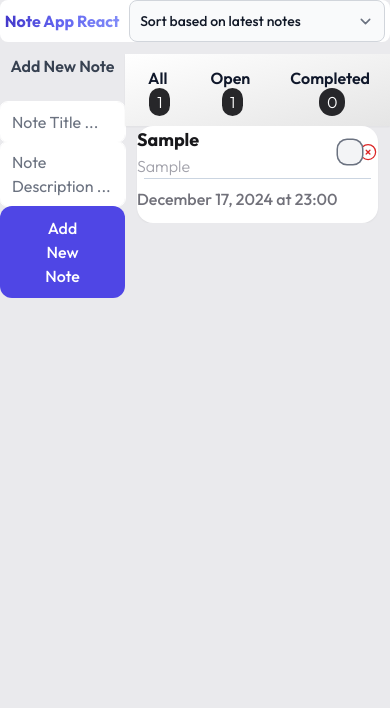
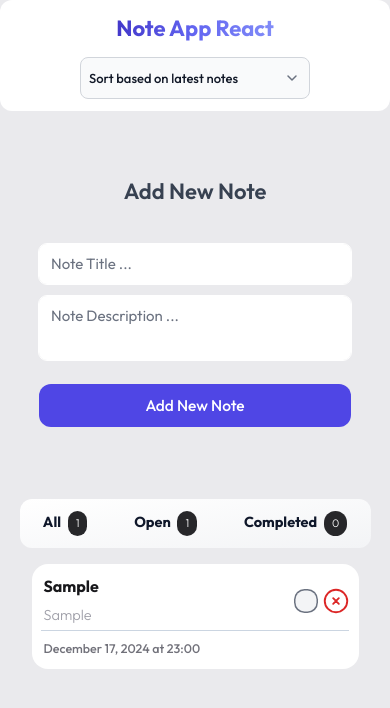
Before and after one commit to rhmti01/Note-App-React, a React (Vite) app: page / in a window 390 px wide. Both pictures are taken after typing "Sample", "Sample" into the empty fields and a click on the button "Add New Note". Shown: the top 708 px of the page. Built offline with nearby package versions, Linux system fonts and the light colour scheme.

Commit message:
mobile screens responsive(up to ss)

```diff
--- a/index.html
+++ b/index.html
@@ -3,7 +3,7 @@
 
 <head>
   <meta charset="UTF-8" />
-  <link rel="icon" type="image/svg+xml" href="/assets/icons/react.png" />
+  <link rel="icon" type="image/svg+xml" href="/assets/icons/react-gr.png" />
   <meta name="viewport" content="width=device-width, initial-scale=1.0" />
   <title>Note App React - Abolfazl Rahmati</title>
   <link rel="preconnect" href="https://fonts.googleapis.com">
--- a/src/App.jsx
+++ b/src/App.jsx
@@ -74,13 +74,13 @@ function App() {
   }
 
   return (
-    <div className=" w-full 2xl:max-w-screen-xl xl:max-w-xll  flex items-center flex-col pb-40 " >
+    <div className=" w-full 2xl:max-w-screen-xl xl:max-w-xll  flex items-center flex-col xg:pb-24 mm:pb-20 ss:pb-10 " >
       <NoteHeader
         sortBy={sortBy}
         onSortNotes={handleSortChange} />
-      <div className=" flex xx:items-start sm:items-center xx:gap-y-0 gap-y-9 justify-evenly xx:flex-row sm:flex-col  w-full bg-yellow-50/ 2xl:mt-2 xl:mt-1  ">
+      <div className=" flex xx:items-start ss:items-center xx:gap-y-0 gap-y-9 justify-evenly xx:flex-row ss:flex-col  w-full bg-yellow-50/ 2xl:mt-2 xl:mt-1  ">
         <AddNewNote onAddNote={handleAddNote} />
-        <div className=" xg:basis-[47%] xx:basis-[50%] xx:w-full  sm:w-[470px] bg-slate-30 w-full my-3  " >
+        <div className=" xg:basis-[47%] xx:basis-[50%] xx:w-full  mm:w-[470px] ss:w-[90%] bg-slate-30 w-full my-3  " >
           <NoteStatus notes={notes} />
           <NoteList
             sortedNotes={handleSortNotes()}
--- a/src/components/AddNewNote.jsx
+++ b/src/components/AddNewNote.jsx
@@ -23,17 +23,17 @@ function AddNewNote({ onAddNote }) {
 
 
     return (
-        <div className="my-3 xx:basis-1/3 sm:w-80 xl:mt-12 xg:mt-16 xx:mt-16 sm:mt-14 w-full  ">
-            <h1 className=" 2xl:text-[27px] xl:text-[25px] xg:text-[24px] xx:text-[23px] sm:text-[24px] font-semibold "  >Add New Note </h1>
+        <div className="my-3 xx:basis-1/3 mm:w-2/3 mm:max-w-96 ss:w-[80%] xl:mt-12 xg:mt-16 xx:mt-16 mm:mt-14 ss:mt-16 w-full  ">
+            <h1 className=" 2xl:text-[27px] xl:text-[25px] xg:text-[24px] xx:text-[23px] mm:text-[24px] ss:text-[22px] font-semibold "  >Add New Note </h1>
             <form className=" flex flex-col " onSubmit={handleSubmit}  >
                 <input value={title} onChange={(e) => setTitle(e.target.value)} type="text" placeholder="Note Title ..."
-                className="hover:shadow-sm text-zinc-800 2xl:my-5 xl:my-4 xg:my-4 xx:my-3.5 sm:my-3 2xl:py-3 xg:py-2.5 sm:py-2.5  2xl:px-4 xg:px-3.5 xx:px-3.5 sm:px-3  2xl:text-[16px] xg:text-[15.5px] sm:text-[15.5px]  rounded-lg outline  placeholder-gray-500 outline-1 focus:outline-2 border-none focus:outline-offset-0  focus:outline-indigo-700 outline-white
+                    className="hover:shadow-mm text-zinc-800 2xl:my-5 xl:my-4 xg:my-4 xx:my-3.5 mm:my-3 ss:my-3 2xl:py-3 xg:py-2.5 mm:py-2.5 ss:py-2  2xl:px-4 xg:px-3.5 xx:px-3.5 mm:px-3 ss:px-3  2xl:text-[16px] xg:text-[15.5px] mm:text-[15.5px] ss:text-[15px] rounded-lg outline  placeholder-gray-500 outline-1 focus:outline-2 border-none focus:outline-offset-0  focus:outline-indigo-700 outline-white
                  bg-white xl:w-full xg:w-[87%] xx:w-[83%] mx-auto w-full " />
-                <textarea value={description} onChange={(e) => setDescription(e.target.value)} cols={2} id="" name="" type="text" placeholder="Note Description ..."
-                className=" w-full xg:w-[87%] xx:w-[83%] hover:shadow-sm text-zinc-800  placeholder-gray-500 2xl:py-3 xl:py-2.5 xg:py-2.5 2xl:px-4 xl:px-3.5 xg:px-3
-                 2xl:mb-5 xl:mb-4 xg:mb-3 2xl:text-[16px] xl:text-[15.5px] xg:text-[15.5px] sm:text-[15.5px] outline  resize-none overflow-hidden outline-1 border-none focus:outline-offset-0 focus:outline-2 outline-white  focus:outline-indigo-700 bg-white rounded-lg xl:w-full  mx-auto  " />
-                <button  type="submit"
-                className=" w-full xl:w-full xg:w-[87%] xx:w-[83%] mx-auto bg-indigo-600 px-8 py-2.5 rounded-xl font-medium 2xl:text-[18px] xg:text-[17px] xx:text-[16.5px] sm:text-[16px] text-white xl:mt-5 xg:mt-8 xx:mt-7 sm:mt-6 " >Add New Note</button>
+                <textarea value={description} onChange={(e) => setDescription(e.target.value)} cols={3} id="" name="" type="text" placeholder="Note Description ..."
+                    className=" w-full xg:w-[87%] xx:w-[83%] hover:shadow-mm text-zinc-800  placeholder-gray-500 2xl:py-3 xl:py-2.5 xg:py-2.5 ss:py-2 2xl:px-4 xl:px-3.5 xg:px-3 ss:px-3
+                 2xl:mb-5 xl:mb-4 xg:mb-3 2xl:text-[16px] xl:text-[15.5px] xg:text-[15.5px] mm:text-[15.5px] ss:text-[15px] outline  resize-none overflow-hidden outline-1 border-none focus:outline-offset-0 focus:outline-2 outline-white  focus:outline-indigo-700 bg-white rounded-lg xl:w-full  mx-auto  " />
+                <button type="submit"
+                    className=" w-full xl:w-full xg:w-[87%] xx:w-[83%] mx-auto bg-indigo-600 px-8 py-2.5 rounded-xl font-medium 2xl:text-[18px] xg:text-[17px] xx:text-[16.5px] mm:text-[16px] ss:text-[15.5px] text-white xl:mt-5 xg:mt-8 xx:mt-7 mm:mt-6 ss:mt-6" >Add New Note</button>
             </form>
         </div>
     )
--- a/src/components/NoteHeader.jsx
+++ b/src/components/NoteHeader.jsx
@@ -2,17 +2,17 @@
 function NoteHeader({ sortBy, onSortNotes }) {
 
     return (
-        <div className=" w-full 2xl:h-20 xl:h-[76px] xx:h-[70px] sm:h-[68px] bg-white rounded-lg flex items-center justify-around 2xl:mt-6 xl:mt-5 xx:mt-5 sm:mt-3 sm:w-[95%] " >
-            <h2 className=" font-bold  2xl:text-[30px] xl:text-[28.5px] xg:text-[26px] xx:text-[24px] sm:text-[22px] my-0  bg-gradient-to-r from-indigo-700 via-indigo-500 to-indigo-400 inline-block text-transparent bg-clip-text     "  >Note App React </h2>
+        <div className=" w-full 2xl:h-20 xl:h-[76px] xx:h-[70px] mm:h-[68px] ss:h-auto mm:py-0 ss:py-3 bg-white ss:rounded-xl mm:rounded-lg flex items-center justify-around flex-wrap ss:gap-x-9 ss:px-5 mm:gap-y-0 ss:gap-y-3  2xl:mt-6 xl:mt-5 xx:mt-5 mm:mt-3 mm:w-[95%] " >
+            <h2 className=" font-bold  2xl:text-[30px] xl:text-[28.5px] xg:text-[26px] xx:text-[24px] mm:text-[22px] ss:text-[22px] my-0  bg-gradient-to-r from-indigo-700 via-indigo-500 to-indigo-400 inline-block text-transparent bg-clip-text     "  >Note App React </h2>
             <form className="  ">
                 <select
                     value={sortBy}
                     onChange={onSortNotes}
                     id="sortType"
-                    className=" 2xl:text-[15px] xg:text-[14px] xx:text-[14px] sm:text-[13.5px] block w-64 p-2.5 bg-gray-50 border font-medium text-sm cursor-pointer border-gray-300 text-gray-900  rounded-lg focus:bg-indigo-50 focus:ring-indigo-500 focus:border-indigo-500  ">
-                    <option className=" 2xl:text-[15px] xx:text-[14px] sm:text-[13.5px] " selected value="latest">Sort based on latest notes</option>
-                    <option className=" 2xl:text-[15px] xx:text-[14px] sm:text-[13.5px] " value="earliest">Sort based on earliest notes</option>
-                    <option className=" 2xl:text-[15px] xx:text-[14px] sm:text-[13.5px] " value="completed">Sort based on completed notes</option>
+                    className=" 2xl:text-[15px] xg:text-[14px] xx:text-[14px] mm:text-[13.5px] ss:text-[13px] block xx:w-64 mm:w-[235px] ss:w-[230px] mm:p-2.5 ss:p-2 bg-gray-50 border font-medium text-mm cursor-pointer border-gray-300 text-gray-900  rounded-lg focus:bg-indigo-50 focus:ring-indigo-500 focus:border-indigo-500  ">
+                    <option className=" 2xl:text-[15px] xx:text-[14px] mm:text-[13.5px] ss:text-[13px] " selected value="latest">Sort based on latest notes</option>
+                    <option className=" 2xl:text-[15px] xx:text-[14px] mm:text-[13.5px] ss:text-[13px] " value="earliest">Sort based on earliest notes</option>
+                    <option className=" 2xl:text-[15px] xx:text-[14px] mm:text-[13.5px] ss:text-[13px] " value="completed">Sort based on completed notes</option>
                 </select>
             </form>
         </div>
--- a/src/components/NoteItem.jsx
+++ b/src/components/NoteItem.jsx
@@ -10,27 +10,27 @@ function NoteItem({ note, onRemoveNote, onCompleteNote }) {
     }
 
     return (
-        <div className={`  ${note.completed ? "bg-zinc-200  ring-1 ring-slate-300  " : "bg-white"}  w-full  xg:my-2 xx:my-1.5 sm:my-1.5 rounded-2xl shadow-sm   `}>
+        <div className={`  ${note.completed ? "bg-zinc-200  ring-1 ring-slate-300  " : "bg-white"}  w-full  xg:my-2 xx:my-1.5 mm:my-1.5 ss:my-1 rounded-2xl shadow-mm   `}>
             <div className={`  ${note.completed ? " drop-shadow-lg " : " "}  flex items-center justify-between w-full  `} >
-                <div className=" 2xl:pl-5  xx:pl-[18px] sm:pl-3.5 basis-3/4 flex items-start justify-around flex-col ">
-                    <p className={`  ${note.completed ? "text-slate-500 line-through " : "text-zinc-900"}  xl:mt-4 xx:mt-3 sm:mt-2.5 2xl:text-lg xg:text-[17.5px] xx:text-[17.5px] sm:text-[16.6px] font-bold  text-lg   `} >{note.title}</p>
-                    <p className={`  ${note.completed ? "text-slate-500 line-through " : "text-zinc-400"}  2xl:text-base xl:text-[15.5px] xg:text-[15px] xx:text-[14.5px] sm:text-[15px] 2xl:mt-2 xl:mt-1.5 sm:mt-1  font-light  `}  >{note.description} </p>
+                <div className=" 2xl:pl-5  xx:pl-[18px] mm:pl-3.5 ss:pl-3 basis-3/4 flex items-start justify-around flex-col ">
+                    <p className={`  ${note.completed ? "text-slate-500 line-through " : "text-zinc-900"}  xl:mt-4 xx:mt-3 mm:mt-2.5 ss:mt-2 2xl:text-lg xg:text-[17.5px] xx:text-[17.5px] mm:text-[16.6px] ss:text-[16px] font-bold  text-lg   `} >{note.title}</p>
+                    <p className={`  ${note.completed ? "text-slate-500 line-through " : "text-zinc-400"}  2xl:text-base xl:text-[15.5px] xg:text-[15px] xx:text-[14.5px] mm:text-[15px] ss:text-[14.5px] 2xl:mt-2 xl:mt-1.5 ss:mt-1  font-light  ss:pr-7 mm:pr-0  `}  >{note.description} </p>
                 </div>
-                <div className=" flex items-center justify-evenly basis-[15%]  xl:gap-x-0 xg:gap-x-1 sm:gap-x-2 sm:pr-2 xx:pr-0.5 ">
+                <div className=" flex items-center justify-evenly pt-3 basis-[15%]  xl:gap-x-0 xg:gap-x-1 mm:gap-x-2 ss:gap-x-2 mm:pr-2 ss:pr-2 xx:pr-0.5 ">
                     <input
                         checked={note.completed}
                         onChange={onCompleteNote}
                         value={note.id} id={note.id}
-                        type="checkbox" className=" 2xl:size-4 xl:size-3.5 sm:size-3.5 text-gray-500 bg-gray-100 rounded-md ring-1 ring-gray-500 cursor-pointer  focus:ring-zinc-500" />
+                        type="checkbox" className=" 2xl:size-4 xl:size-3.5 mm:size-3.5 ss:size-3.5 text-gray-500 bg-gray-100 rounded-md ring-1 ring-gray-500 cursor-pointer  focus:ring-zinc-500" />
                     <svg
                         onClick={() => onRemoveNote(note.id)}
-                        className=" cursor-pointer xl:size-8 sm:size-[32px] stroke-red-600 " xmlns="http://www.w3.org/2000/svg" fill="none" viewBox="0 0 24 24" strokeWidth="1.5" stroke="currentColor" >
+                        className=" cursor-pointer xl:size-8 mm:size-[32px] ss:size-[30px] stroke-red-600 " xmlns="http://www.w3.org/2000/svg" fill="none" viewBox="0 0 24 24" strokeWidth="1.5" stroke="currentColor" >
                         <path strokeLinecap="round" strokeLinejoin="round" d="m9.75 9.75 4.5 4.5m0-4.5-4.5 4.5M21 12a9 9 0 1 1-18 0 9 9 0 0 1 18 0Z" />
                     </svg>
                 </div>
             </div>
-            <div className=" bg-slate-300 xl:mt-3 xx:mt-2 sm:mt-1.5 mb-2 w-[94%] h-[1px] mx-auto " ></div>
-            <p className={`  ${note.completed ? "text-slate-600  " : "text-zinc-500"}  2xl:pl-5 xl:pl-4 xx:pl-4 sm:pl-3.5 pb-1  my-2 2xl:text-sm xl:text-[13.5px] xx:text-[13px] sm:text-[13px] font-medium  `} >
+            <div className=" bg-slate-300 xl:mt-3 xx:mt-2 mm:mt-1.5 ss:mt-1 mb-2 w-[94%] h-[1px] mx-auto " ></div>
+            <p className={`  ${note.completed ? "text-slate-600  " : "text-zinc-500"}  2xl:pl-5 xl:pl-4 xx:pl-4 mm:pl-3.5 ss:pl-3  pb-1  my-2 2xl:text-sm xl:text-[13.5px] xx:text-[13px] mm:text-[13px] ss:text-[12.5px] font-medium  `} >
                 {new Date(note.createdAt).toLocaleDateString('en-US', options)}
             </p>
         </div>
--- a/src/components/NoteStatus.jsx
+++ b/src/components/NoteStatus.jsx
@@ -4,19 +4,19 @@ function NoteStatus({ notes }) {
     const completedNotesLength = notes.filter((note) => note.completed).length
     const openNotesLength = notes.filter((note) => note.completed == false).length
 
-    if (!notes.length) return <h2 className=" xx:w-full sm:w-60 mx-auto font-bold 2xl:text-2xl xl:text-[22px] xg:text-[21px] xx:text-[21px] sm:text-[21px] 2xl:mt-44 xl:mt-40 xg:mt-40 xx:mt-36 sm:mt-12 text-zinc-700 " >No Notes Has Already Been Added !</h2>
+    if (!notes.length) return <h2 className=" xx:w-full mx-auto font-bold 2xl:text-2xl xl:text-[22px] xg:text-[21px] xx:text-[21px] mm:text-[21px] ss:text-[18px] 2xl:mt-44 xl:mt-40 xg:mt-40 xx:mt-36 mm:mt-12 ss:mt-10 text-zinc-700 " >No Notes Has Already Been Added !</h2>
 
     return (
         <div>
-            <ul className="flex justify-around items-center w-full shadow-sm xx:rounded-lg sm:rounded-xl xl:my-3 xg:my-2.5 xx:my-3 sm:my-3 py-2  mx-auto  bg-gradient-to-br from-white to-neutral-200 " >
-                <li className=" font-semibold 2xl:text-[16px] xl:text-[15.5px] xg:text-[15px] xx:text-[14.5px] sm:text-[14.5px] py-1 px-5  rounded-lg text-slate-900  " >
-                    All <span className=" 2xl:text-[14px] xl:text-[13px] xx:text-[12.5px] sm:text-[12px] ml-1 px-2 py-1 text-white bg-zinc-800 font-light rounded-full " >{notes.length}</span>
+            <ul className="flex justify-around items-center w-full shadow-mm xx:rounded-lg ss:rounded-xl  xl:my-3 xg:my-2.5 xx:my-3 mm:my-3 ss:my-3 py-2  mx-auto  bg-gradient-to-br from-white to-gray-100 " >
+                <li className=" font-bold 2xl:text-[16px] xl:text-[15.5px] xg:text-[15px] xx:text-[14.5px] mm:text-[14.5px] ss:text-[14.5px] py-1 px-5  rounded-lg text-slate-900  " >
+                    All <span className=" rr:inline-flex hidden 2xl:text-[14px] xl:text-[13px] xx:text-[12.5px] mm:text-[12px] ss:text-[11px] ml-1 px-2 py-1 text-white bg-zinc-800 font-light rounded-full " >{notes.length}</span>
                 </li>
-                <li className=" font-semibold 2xl:text-[16px] xl:text-[15.5px] xg:text-[15px] xx:text-[14.5px] sm:text-[14.5px] py-1 px-5  rounded-lg text-slate-900  " >
-                    Open <span className=" 2xl:text-[14px] xl:text-[13px] xx:text-[12.5px] sm:text-[12px] ml-1 px-2 py-1 text-white bg-zinc-800 font-light rounded-full " >{openNotesLength}</span>
+                <li className=" font-bold 2xl:text-[16px] xl:text-[15.5px] xg:text-[15px] xx:text-[14.5px] mm:text-[14.5px] ss:text-[14.5px] py-1 px-5  rounded-lg text-slate-900  " >
+                    Open <span className=" rr:inline-flex hidden 2xl:text-[14px] xl:text-[13px] xx:text-[12.5px] mm:text-[12px] ss:text-[11px] ml-1 px-2 py-1 text-white bg-zinc-800 font-light rounded-full " >{openNotesLength}</span>
                 </li>
-                <li className=" font-semibold 2xl:text-[16px] xl:text-[15.5px] xg:text-[15px] xx:text-[14.5px] sm:text-[14.5px] py-1 px-5  rounded-lg text-slate-900  " >
-                    Completed <span className=" 2xl:text-[14px] xl:text-[13px] xx:text-[12.5px] sm:text-[12px] ml-1 px-2 py-1 text-white bg-zinc-800 font-light rounded-full " >{completedNotesLength}</span>
+                <li className=" font-bold 2xl:text-[16px] xl:text-[15.5px] xg:text-[15px] xx:text-[14.5px] mm:text-[14.5px] ss:text-[14.5px] py-1 px-5  rounded-lg text-slate-900  " >
+                    Completed <span className=" rr:inline-flex hidden 2xl:text-[14px] xl:text-[13px] xx:text-[12.5px] mm:text-[12px] ss:text-[11px] ml-1 px-2 py-1 text-white bg-zinc-800 font-light rounded-full " >{completedNotesLength}</span>
                 </li>
             </ul>
         </div>
--- a/tailwind.config.js
+++ b/tailwind.config.js
@@ -10,6 +10,10 @@ export default {
       screens:{
         'xg' : "1080px",
         'xx' : "970px",
+        'ww' : '630px' ,
+        'mm' : '530px',
+        'rr' : '375px' ,
+        'ss' : '290px'
       },
       maxWidth: {
         'xll': '1100px',
```
Also changed, not shown: assets/icons/react-gr.png (added), assets/icons/react.png (deleted).
